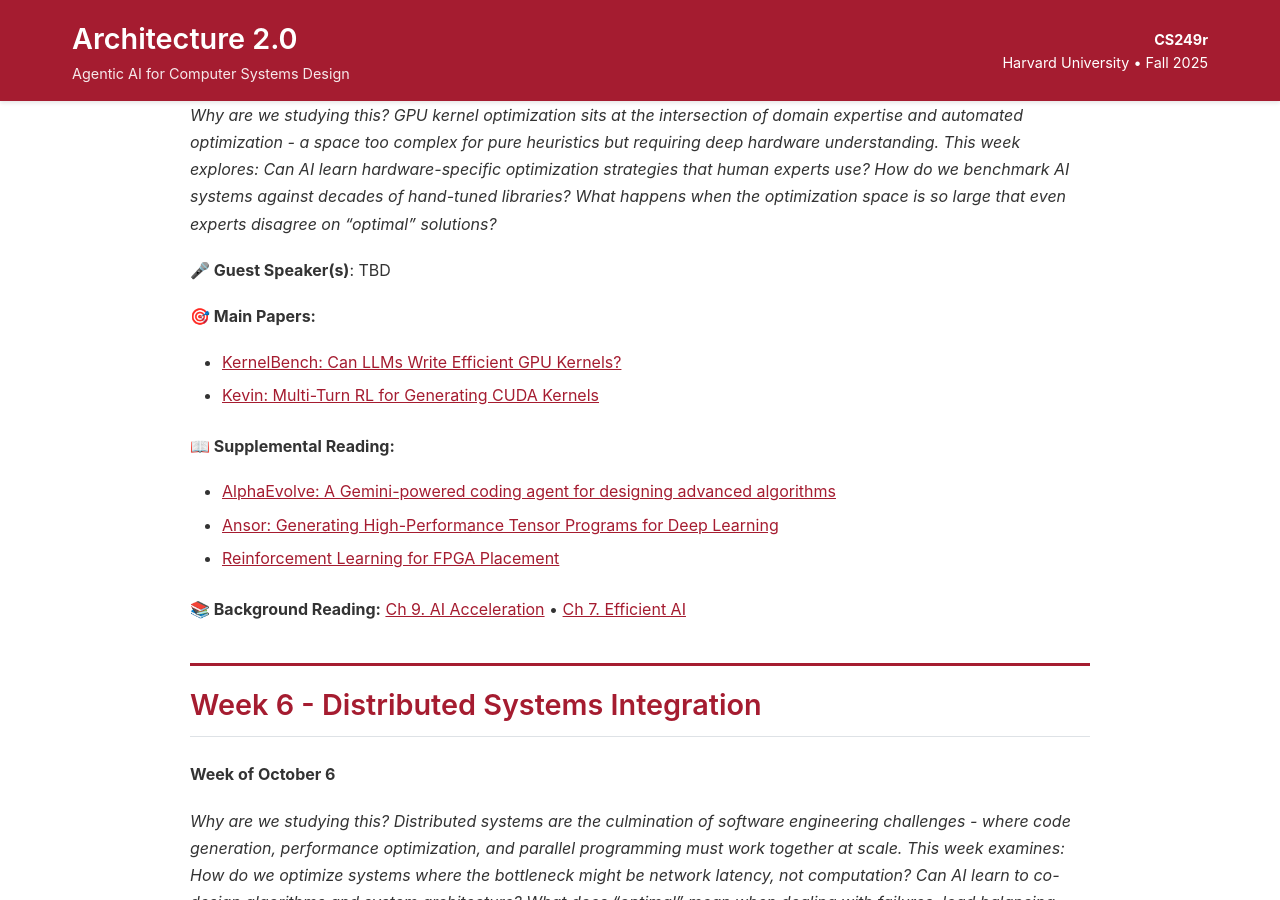
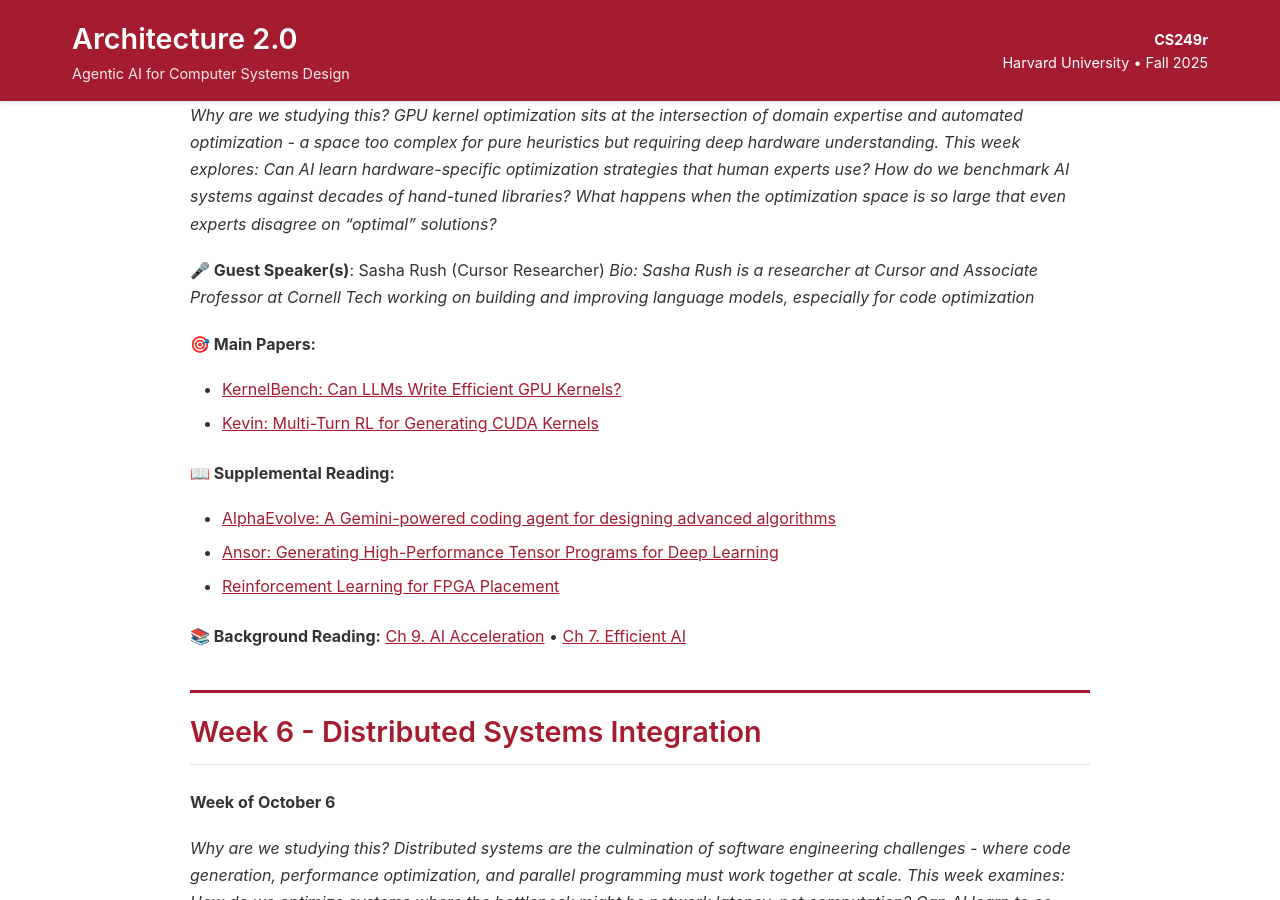
Before and after one commit to harvard-edge/cs249r_fall2025, a Jekyll site: the page built from course/schedule.md, in a window 1280 px wide and 900 px high, scrolled down 4739 px. Built offline with Jekyll 4.4.1, drawn with Linux system fonts in a browser that asks for light colours; our own code applies the rules of GitHub Pages for plain Markdown files.

Commit message:
Update schedule.md

```diff
--- a/course/schedule.md
+++ b/course/schedule.md
@@ -133,7 +133,9 @@
 
 *Why are we studying this? GPU kernel optimization sits at the intersection of domain expertise and automated optimization - a space too complex for pure heuristics but requiring deep hardware understanding. This week explores: Can AI learn hardware-specific optimization strategies that human experts use? How do we benchmark AI systems against decades of hand-tuned libraries? What happens when the optimization space is so large that even experts disagree on "optimal" solutions?*
 
-**🎤 Guest Speaker(s)**: TBD
+**🎤 Guest Speaker(s)**: Sasha Rush (Cursor Researcher)
+*Bio: Sasha Rush is a researcher at Cursor and Associate Professor at Cornell Tech working on building and improving language models, especially for code optimization*
+
 
 **🎯 Main Papers:**
 - [KernelBench: Can LLMs Write Efficient GPU Kernels?](https://arxiv.org/pdf/2502.10517.pdf)
```
